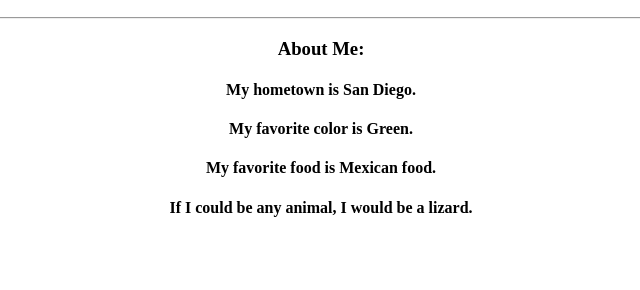
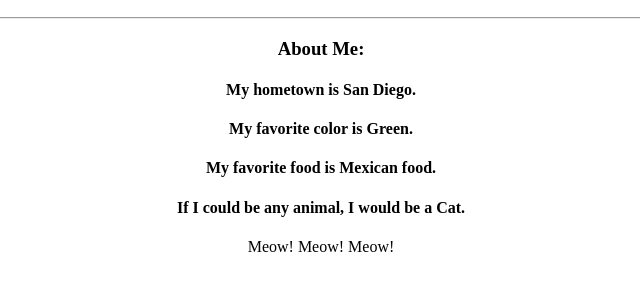
Before and after one commit to Carlos-Padron96/My-First-Repository, a plain HTML site: page index.html in a window 1280 px wide. Shown: the part 110-400 px from the top of the page, without its empty margins (319-959 px from the left). Drawn offline with Linux system fonts and the light colour scheme.

Commit message:
Meow Meow Meow!

```diff
--- a/index.html
+++ b/index.html
@@ -14,7 +14,8 @@
                     <h4>My hometown is San Diego.</h4>
                     <h4>My favorite color is Green.</h4>
                     <h4>My favorite food is Mexican food.</h4>
-                    <h4>If I could be any animal, I would be a lizard.</h4>
+                    <h4>If I could be any animal, I would be a Cat.</h4>
+                    <p>Meow! Meow! Meow!</p>
             </div>
           </body>
         </html>
```
